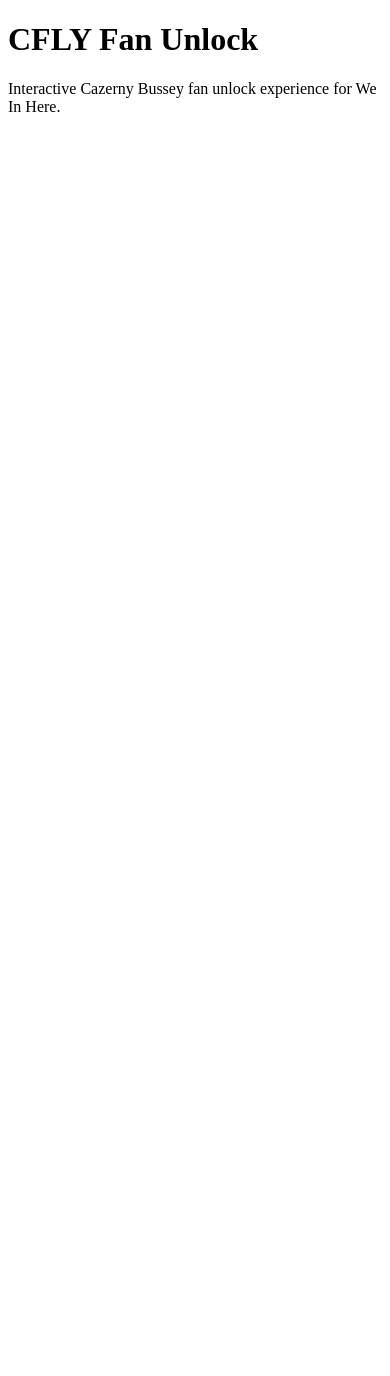
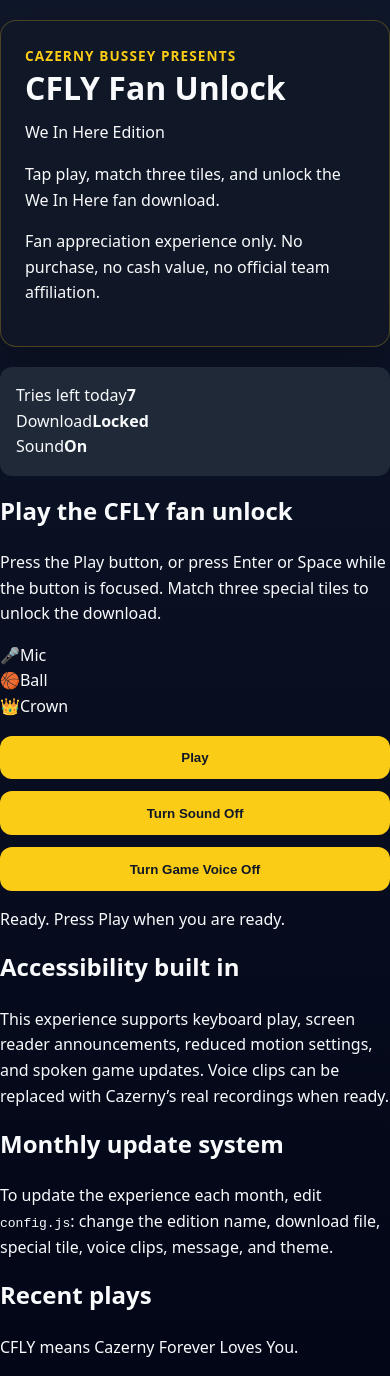
Before and after one commit to CazernyBussey/seen-through-sound-mvp, a plain HTML site: page cfly-rewards/index.html in a window 390 px wide. Before the commit the page ends 844 px from the top, so only its background shows below. Drawn offline with Linux system fonts and the light colour scheme; files that its build step writes are made by us from their sources.

Commit message:
Build CFLY fan unlock page

```diff
--- a/cfly-rewards/index.html
+++ b/cfly-rewards/index.html
@@ -1,5 +1,89 @@
 <!doctype html>
 <html lang="en">
-<head><meta charset="utf-8"><meta name="viewport" content="width=device-width, initial-scale=1"><title>CFLY Fan Unlock</title></head>
-<body><main><h1>CFLY Fan Unlock</h1><p>Interactive Cazerny Bussey fan unlock experience for We In Here.</p></main></body>
+<head>
+  <meta charset="utf-8" />
+  <meta name="viewport" content="width=device-width, initial-scale=1" />
+  <meta name="theme-color" content="#111111" />
+  <meta name="description" content="CFLY Fan Unlock is an accessible Cazerny Bussey fan experience for We In Here." />
+  <title>CFLY Fan Unlock: We In Here Edition</title>
+  <link rel="stylesheet" href="./styles.css" />
+</head>
+<body>
+  <a class="skip-link" href="#gameArea">Skip to game</a>
+
+  <noscript>
+    <main class="no-script-card" role="main">
+      <h1>CFLY Fan Unlock needs JavaScript</h1>
+      <p>This experience uses JavaScript for the tiles, sound, speech, and download unlock. Please enable JavaScript to play.</p>
+    </main>
+  </noscript>
+
+  <main class="app-shell" id="app" data-state="loading">
+    <header class="hero" aria-labelledby="gameTitle">
+      <p class="eyebrow" id="brandEyebrow">Cazerny Bussey presents</p>
+      <h1 id="gameTitle">CFLY Fan Unlock</h1>
+      <p class="edition" id="gameEdition">We In Here Edition</p>
+      <p class="hero-copy" id="promoMessage">Tap play, match three tiles, and unlock the We In Here fan download.</p>
+      <p class="legal-note" id="legalNote">Fan appreciation experience only. No purchase, no cash value, no official team affiliation.</p>
+    </header>
+
+    <section class="status-panel" aria-label="Game status">
+      <div class="status-card"><span class="status-label">Tries left today</span><strong id="triesLeftDisplay">7</strong></div>
+      <div class="status-card"><span class="status-label">Download</span><strong id="downloadStatusDisplay">Locked</strong></div>
+      <div class="status-card"><span class="status-label">Sound</span><strong id="soundStatusDisplay">On</strong></div>
+    </section>
+
+    <section class="game-card" id="gameArea" aria-labelledby="gameHeading">
+      <div class="machine-top" aria-hidden="true"><span class="light"></span><span class="light"></span><span class="light"></span></div>
+      <h2 id="gameHeading">Play the CFLY fan unlock</h2>
+      <p class="instructions" id="instructions">Press the Play button, or press Enter or Space while the button is focused. Match three special tiles to unlock the download.</p>
+
+      <div class="tile-machine" aria-label="Three tile match area">
+        <div class="tile" id="tile0" role="img" aria-label="Tile one: waiting"><span class="tile-emoji" aria-hidden="true">🎤</span><span class="tile-label">Mic</span></div>
+        <div class="tile" id="tile1" role="img" aria-label="Tile two: waiting"><span class="tile-emoji" aria-hidden="true">🏀</span><span class="tile-label">Ball</span></div>
+        <div class="tile" id="tile2" role="img" aria-label="Tile three: waiting"><span class="tile-emoji" aria-hidden="true">👑</span><span class="tile-label">Crown</span></div>
+      </div>
+
+      <div class="controls" aria-label="Game controls">
+        <button id="playButton" class="primary-button" type="button" aria-describedby="instructions">Play</button>
+        <button id="soundToggle" class="secondary-button" type="button" aria-pressed="false">Turn Sound Off</button>
+        <button id="speechToggle" class="secondary-button" type="button" aria-pressed="false">Turn Game Voice Off</button>
+      </div>
+
+      <p class="result-line" id="visibleResult" tabindex="-1">Ready. Press Play when you are ready.</p>
+
+      <div class="download-panel" id="downloadPanel" hidden>
+        <h3 id="downloadTitle">Download unlocked</h3>
+        <p id="downloadMessage">CFLY! You unlocked the fan download.</p>
+        <div class="download-actions">
+          <a id="downloadLink" class="primary-link" href="#" download>Download</a>
+          <a id="shareLink" class="secondary-link" href="#" target="_blank" rel="noopener">Share</a>
+        </div>
+      </div>
+    </section>
+
+    <section class="accessibility-card" aria-labelledby="accessibilityTitle">
+      <h2 id="accessibilityTitle">Accessibility built in</h2>
+      <p>This experience supports keyboard play, screen reader announcements, reduced motion settings, and spoken game updates. Voice clips can be replaced with Cazerny’s real recordings when ready.</p>
+    </section>
+
+    <section class="monthly-card" aria-labelledby="monthlyTitle">
+      <h2 id="monthlyTitle">Monthly update system</h2>
+      <p>To update the experience each month, edit <code>config.js</code>: change the edition name, download file, special tile, voice clips, message, and theme.</p>
+    </section>
+
+    <section class="history-card" aria-labelledby="historyTitle">
+      <h2 id="historyTitle">Recent plays</h2>
+      <ol id="playHistory" aria-label="Recent play history"></ol>
+    </section>
+
+    <footer class="footer"><p id="footerText">CFLY means Cazerny Forever Loves You.</p></footer>
+  </main>
+
+  <div class="sr-only" id="liveRegion" aria-live="polite" aria-atomic="true"></div>
+  <div class="sr-only" id="assertiveRegion" aria-live="assertive" aria-atomic="true"></div>
+
+  <script src="./config.js"></script>
+  <script src="./game.js"></script>
+</body>
 </html>
```
